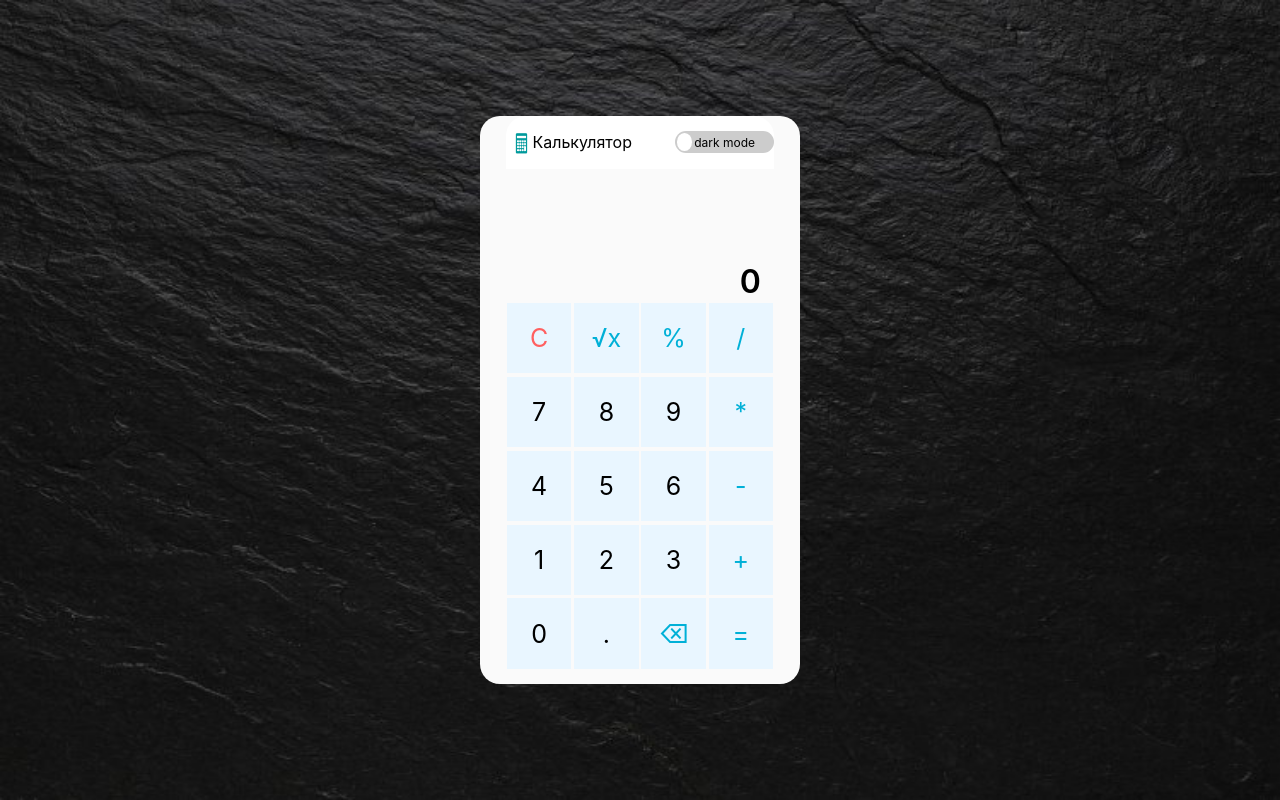
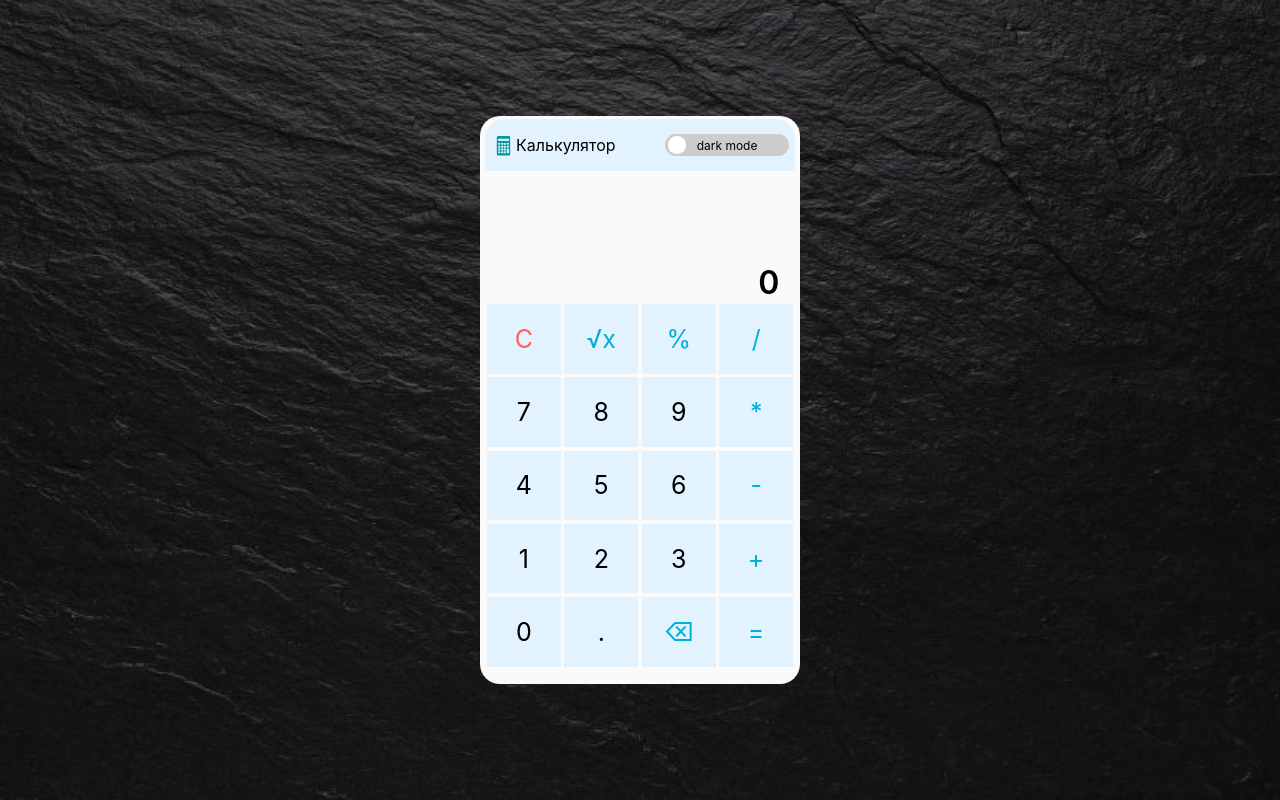
Before and after one commit to Viktor-Agafonov/pet_Project_Calc, a plain HTML site: page index.html in a window 1280 px wide. Both pictures are taken after a click on the element 640 px from the left and 400 px from the top of the page. Drawn offline with Linux system fonts and the light colour scheme.

Commit message:
correct colors

```diff
--- a/main.css
+++ b/main.css
@@ -25,7 +25,7 @@
     flex-direction: column;
     align-items: center;
     justify-content: center;
-    padding: 0 2% 0 2%;
+    padding: 0 0.4% 0 0.4%;
     cursor: pointer;
 }
 
@@ -34,8 +34,9 @@
     height: 10%;
     display: flex;
     align-items: center;
-    background-color: #FFFFFF;
+    background: #e2f3ff;
     border-radius: 20px 20px 0 0px;
+    margin-top: 1%;
 }
 
 .wrapper .calcBody .title img {
@@ -85,7 +86,7 @@
 .wrapper .calcBody .buttoBlock .button {
     width: 24%;
     height: 19%;
-    background: #E9F6FF;
+    background: #e2f3ff;
     display: flex;
     justify-content: center;
     align-items: center;
--- a/main.js
+++ b/main.js
@@ -48,9 +48,9 @@ document.querySelector("#darkMode").addEventListener("click", function () {
                 x.style.backgroundColor = '#FAFAFA';
                 x.style.color = 'black';
             });
-            document.querySelectorAll(".btnColors").forEach(x => x.style.backgroundColor = '#E9F6FF');
+            document.querySelectorAll(".btnColors").forEach(x => x.style.backgroundColor = '#e2f3ff');
             document.querySelectorAll(".btnText").forEach(x => x.style.color = 'black');
-            document.querySelector(".topColors").style.backgroundColor = '#FAFAFA';
+            document.querySelector(".topColors").style.backgroundColor = '#e2f3ff';
 
             buttoBlock.addEventListener('mouseover', function (e) {
                 if (!e.target.classList.contains("button")) return;
@@ -71,6 +71,21 @@ document.querySelector("#darkMode").addEventListener("click", function () {
     }
 });
 
+buttoBlock.addEventListener('mouseover', function (e) {
+    if (!e.target.classList.contains("button")) return;
+        e.target.style.background = '#aaf0ff';
+});
+buttoBlock.addEventListener('mouseout', function (e) {
+    e.target.style.background = '';
+});
+
+buttoBlock.addEventListener('mousedown', function (e) {
+    if (!e.target.classList.contains("button")) return;
+        e.target.style.background = '#00c8ff';
+});
+buttoBlock.addEventListener('mouseup', function (e) {
+    e.target.style.background = '#aaf0ff';
+});
 
 buttoBlock.addEventListener("click", shiwCalc);
 
```
